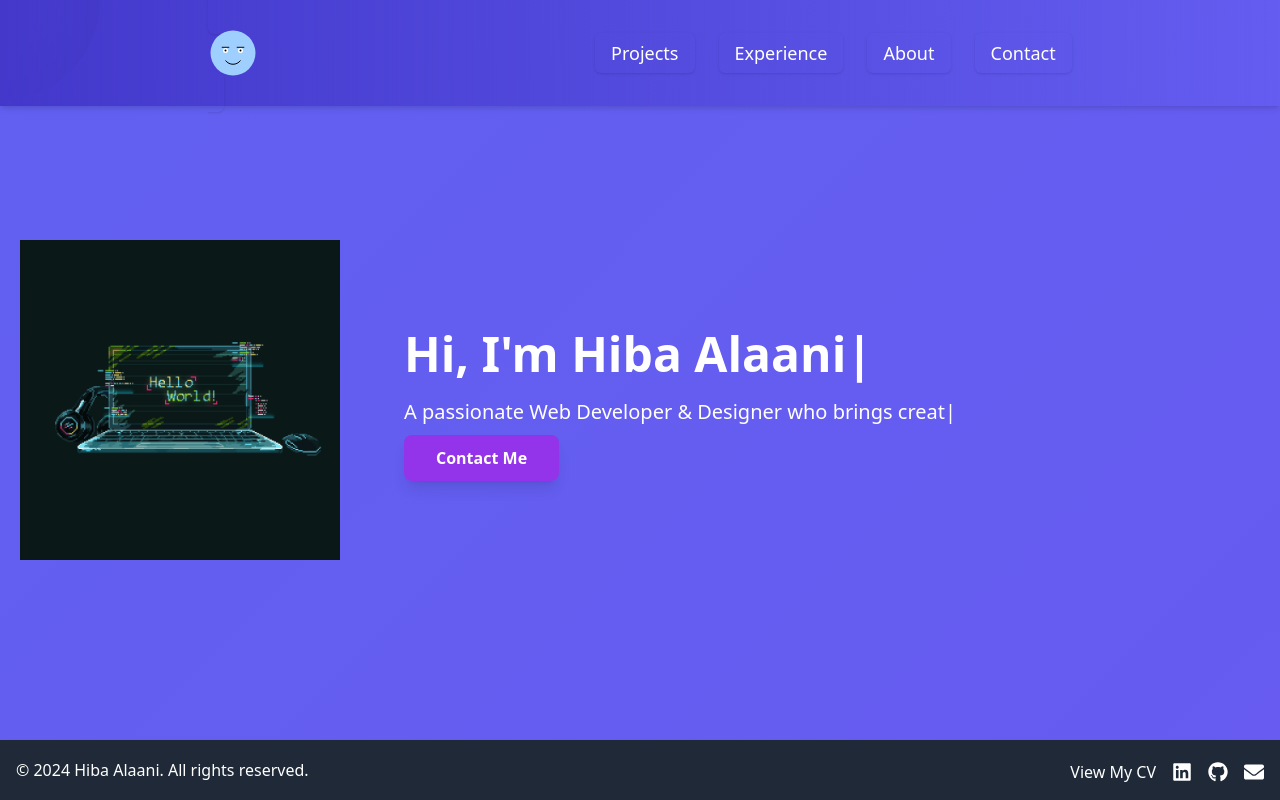
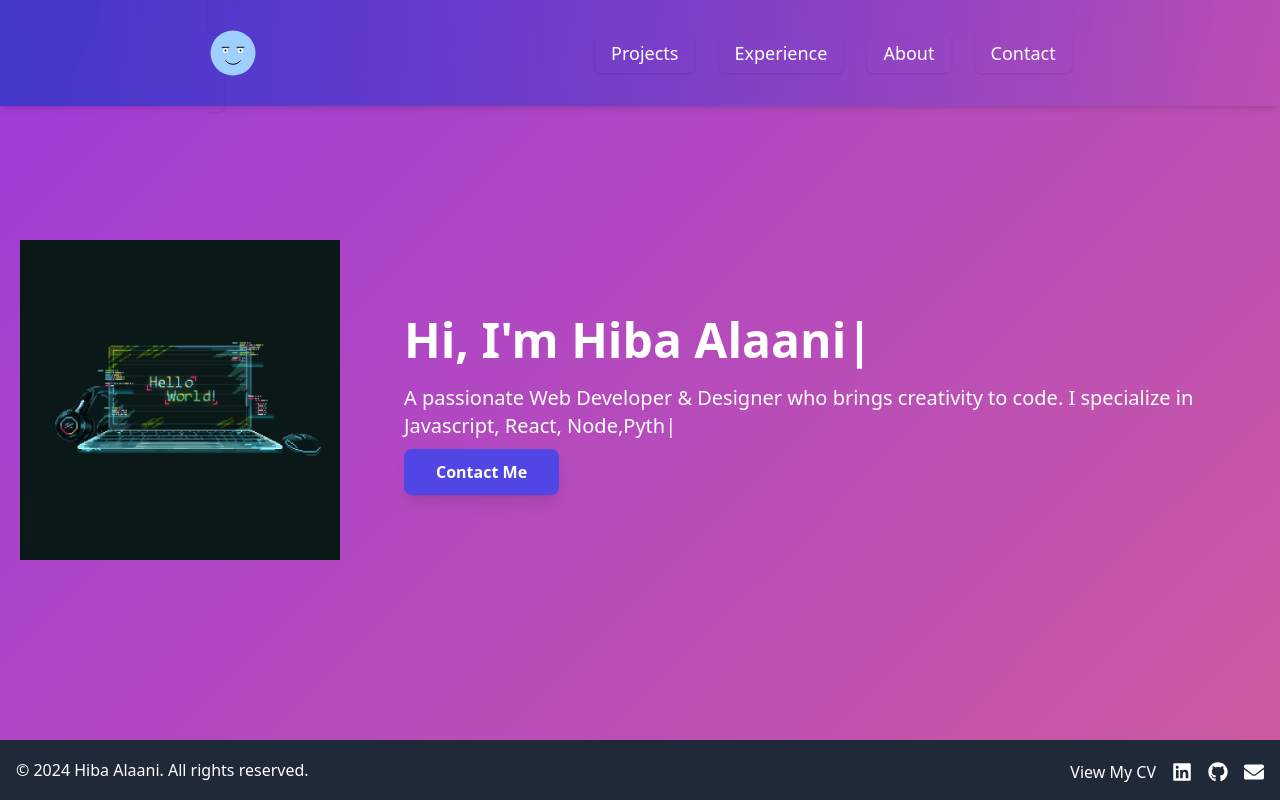
Before and after one commit to hibaalaani/eyes-animate, a React (Vite) app: page / in a window 1280 px wide. Shown: the top 800 px of the page. Built offline with nearby package versions, Linux system fonts and the light colour scheme.

Commit message:
modify the style

```diff
--- a/src/App.css
+++ b/src/App.css
@@ -55,9 +55,11 @@ body, html {
   margin: 0;
   padding: 0;
   overflow-x: hidden;
-  background: linear-gradient(135deg, #3b82f6, #9333ea);
-  background-size: 400% 400%;
-  animation: gradientMovement 20s ease infinite;
+  background: linear-gradient(135deg, #3b82f6, #9131eb, #ff7e5f, #feb47b),
+  linear-gradient(225deg, #a1c4fd, #c2e9fb, #667eea, #764ba2);
+  background-size: 200% 200%;
+  animation: gradientMovement 15s ease-in-out infinite, secondaryGradient 20s ease-in-out infinite;
+
 }
 
 /* Gradient animation */
@@ -66,7 +68,11 @@ body, html {
   50% { background-position: 100% 50%; }
   100% { background-position: 0% 50%; }
 }
-
+@keyframes secondaryGradient {
+  0% { background-position: 50% 0%; }
+  50% { background-position: 50% 100%; }
+  100% { background-position: 50% 0%; }
+}
 /* Wiggle animation */
 /* @keyframes wiggle-slow {
   0% { transform: translateY(0); }
@@ -204,7 +210,7 @@ background-color:  radial-gradient(circle, #ffffff33, transparent);
   position: fixed;
   top: 0;
 }
-/* Gradient effect style */
+/* Gradient effect style for the mouse */
 .gradient-circle {
   position: absolute;
   width: 200px;
--- a/src/App.jsx
+++ b/src/App.jsx
@@ -53,22 +53,22 @@ function App() {
 
 
     <Router basename="/">
-
+       {/* <WigglyBackground />  */}
    <Navbar />
    <div className="circle-effect"></div>
 
 
     {/* Content Layer */}
-    {/* <div className="relative z-10"> */}
+    <div className="relative z-10">
 
 
       <Routes>
         <Route path="/" element={<LandingPage />} />
         {/* Add other routes here */}
       </Routes>
-      <WigglyBackground />
+      {/* <WigglyBackground />  */}
       <Footer />
-    {/* </div> */}
+    </div>
   </Router>
 
   );
--- a/src/components/ProjectCard.jsx
+++ b/src/components/ProjectCard.jsx
@@ -1,10 +1,10 @@
-import { useEffect, useState } from "react";
+import { useEffect, useState , useRef } from "react";
 import { Link } from "react-router-dom";
 
 const ProjectCard = ({ title, description, imageUrl ,link , animationDirection }) => {
 
   const [isVisible, setIsVisible] = useState(false);
-
+  // const cardRef = useRef(null);
   useEffect(() => {
     // Trigger the visibility after a short delay to simulate load
     const timer = setTimeout(() => setIsVisible(true), 100);
@@ -14,6 +14,28 @@ const ProjectCard = ({ title, description, imageUrl ,link , animationDirection }
 
 // Determine the inline styles based on the animation direction
 const getStyle = () => {
+  // useEffect(() => {
+  //   const observer = new IntersectionObserver(
+  //     (entries) => {
+  //       entries.forEach((entry) => {
+  //         if (entry.isIntersecting) {
+  //           entry.target.classList.add('animate-fadeInUp');
+  //           observer.unobserve(entry.target); // Unobserve after animation
+  //         }
+  //       });
+  //     },
+  //     { threshold: 0.1 } // Adjust as needed
+  //   );
+
+  //   if (cardRef.current) {
+  //     observer.observe(cardRef.current);
+  //   }
+
+  //   return () => observer.disconnect();
+  // }, []);
+
+
+
   switch (animationDirection) {
     case 'left':
       return {
@@ -56,7 +78,7 @@ const getStyle = () => {
           <p className="text-gray-600 text-sm mb-4">{description}</p>
           <Link target="_blank"
             to={link}
-            className="inline-block px-4 py-2 text-white bg-purple-600 rounded-md shadow hover:bg-blue-700 transition-colors duration-300 ease-in-out"
+            className="inline-block px-4 py-2 text-white bg-indigo-600 rounded-md shadow hover:bg-blue-700 transition-colors duration-300 ease-in-out"
           >
             View Project
           </Link>
--- a/src/components/WigglyBackground.jsx
+++ b/src/components/WigglyBackground.jsx
@@ -2,15 +2,15 @@ import React from "react";
 
 const WigglyBackground = () => {
   return (
-      <div className="fixed inset-0 -z-10 w-full h-full overflow-hidden">
+    <div className="fixed inset-0 -z-10 w-full h-full overflow-hidden">
       {/* Layer 1 - Slow wiggle */}
-      <div className="absolute inset-0 bg-purple-800 opacity-30 animate-wiggle-slow"></div>
+      <div className="absolute inset-0 bg-purple-800 opacity-40 animate-wiggle-slow"></div>
 
       {/* Layer 2 - Medium wiggle */}
-      <div className="absolute inset-0 bg-purple-600 opacity-40 animate-wiggle-medium"></div>
+      <div className="absolute inset-0 bg-purple-600 opacity-30 animate-wiggle-medium"></div>
 
       {/* Layer 3 - Fast wiggle */}
-      <div className="absolute inset-0 bg-indigo-500 opacity-50 animate-wiggle-fast"></div>
+      <div className="absolute inset-0 bg-indigo-500 opacity-20 animate-wiggle-fast"></div>
     </div>
   );
 };
--- a/src/pages/LandingPage.jsx
+++ b/src/pages/LandingPage.jsx
@@ -86,17 +86,15 @@ const LandingPage = () => {
       </div>
                 <div className="flex-1 text-left space-y-5 p-6 bg-opacity-30 rounded-xl text-white">
                 <h1 className="text-5xl font-bold">
-            <Typical steps={['Hi, I\'m Hiba Alaani', 1000]} wrapper="span" />
+            <Typical steps={['Hi, I\'m Hiba Alaani', 1000]} />
           </h1>
           <p className="text-xl mt-4">
             <Typical
               steps={[
-                'A passionate Web Developer & Designer who brings creativity to code.',
-                2000,
-                'I specialize in Javascript, React, Node,Python and  Django, and modern web design principles. Check out my work and get in touch!',
-                3000,
+                'A passionate Web Developer & Designer who brings creativity to code. I specialize in Javascript, React, Node,Python and  Django, and modern web design principles. Check out my work and get in touch!',
+                3000
               ]}
-              wrapper="span"
+
             />
           </p>
                     <p className="text-md md:text-lg font-light text-gray-300">
@@ -111,7 +109,7 @@ const LandingPage = () => {
                         smooth={true}
                         duration={800}
 
-                        className="bg-purple-600 transition-all text-white font-semibold py-3 px-8 rounded-lg shadow-lg transform hover:scale-105 my-20 transition-colors cursor-pointer hover:bg-blue-700 "
+                        className="bg-indigo-600 transition-all text-white font-semibold py-3 px-8 rounded-lg shadow-lg transform hover:scale-105 my-20 transition-colors cursor-pointer hover:bg-blue-700 "
                     >
                         Contact Me
                     </Link></div>
```
Also changed, not shown: tailwind.config.js (+4 -4 lines).
